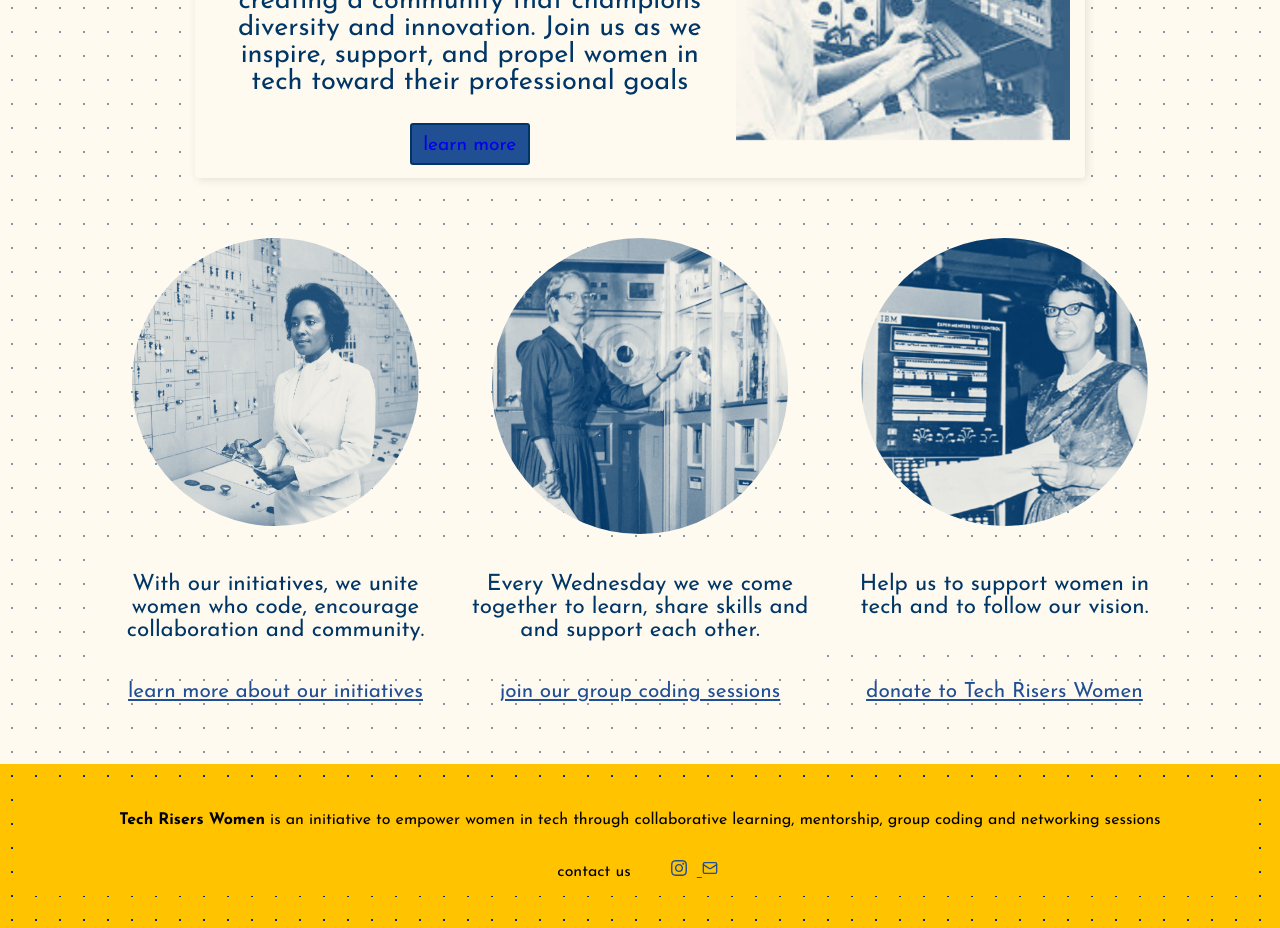
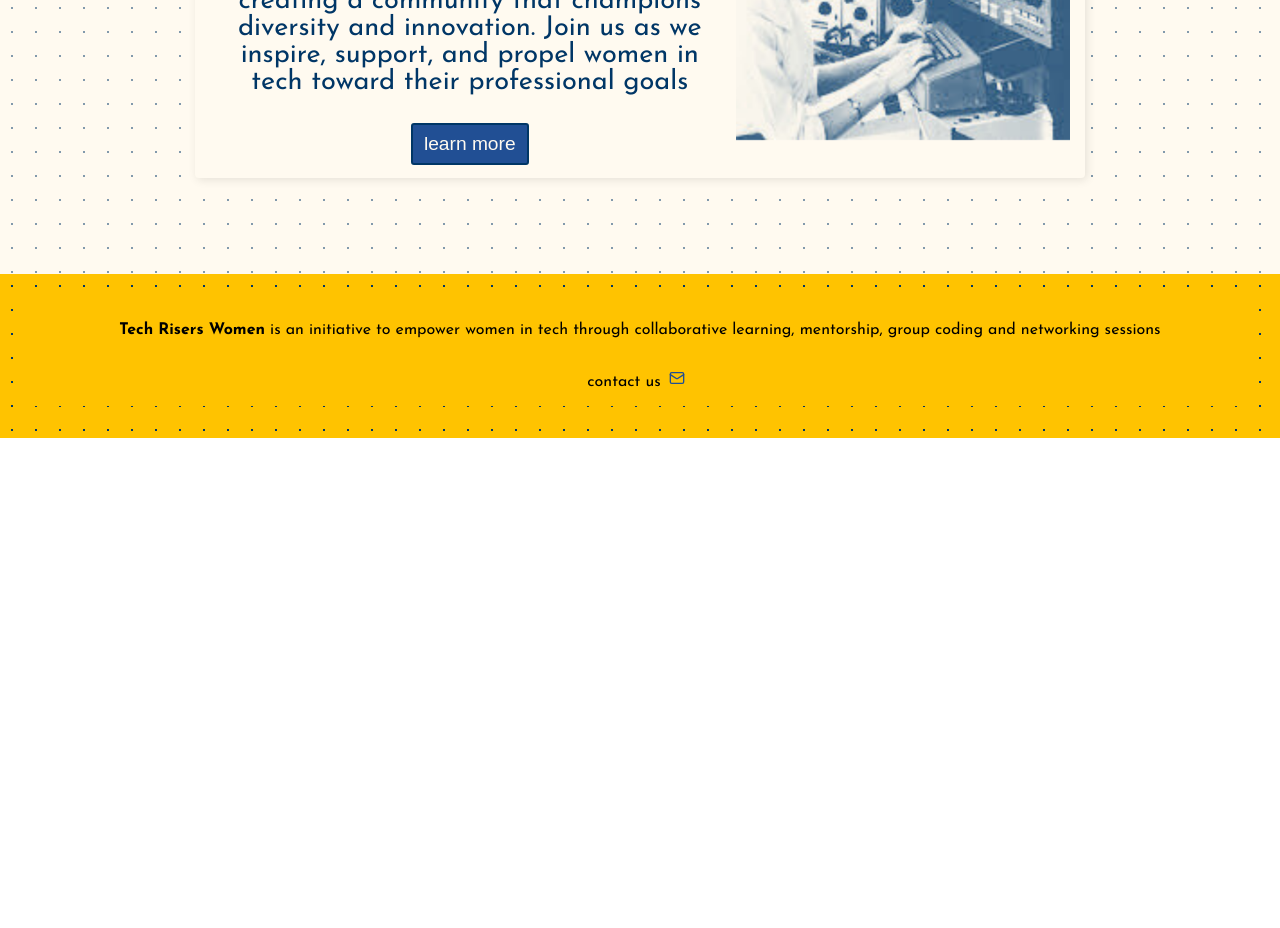
Before and after one commit to gros-pataplouf/Tech-Risers-Women.github.io, a React (Create React App) app: page / in a window 1280 px wide. Shown: the part 740-1668 px from the top of the page. After the commit the page ends 1178 px from the top, so only its background shows below. Built offline with nearby package versions, Linux system fonts and the light colour scheme; some icons are missing.

Commit message:
comment out unused content
+link to about from home

```diff
--- a/src/components/Footer.js
+++ b/src/components/Footer.js
@@ -1,7 +1,7 @@
 import React from "react";
 import styles from "./footer.module.css";
-import { FaXTwitter } from "react-icons/fa6";
-import { SiInstagram } from "react-icons/si";
+// import { FaXTwitter } from "react-icons/fa6";
+// import { SiInstagram } from "react-icons/si";
 import { LuMail } from "react-icons/lu";
 
 function Footer() {
@@ -15,24 +15,23 @@
       <p>
         {" "}
         contact us
-        <span className={styles.icon}>
+        {/* <span className={styles.icon}>
           {" "}
           <a href="/" alt="" className={styles.socialsLink}>
             {" "}
             <FaXTwitter />
           </a>
-        </span>
-        <span className={styles.icon}>
+        </span> */}
+        {/* <span className={styles.icon}>
           {" "}
           <a href="/" alt="" className={styles.socialsLink}>
-            {" "}
+
             <SiInstagram />
           </a>
-        </span>
+        </span> */}
         <span className={styles.icon}>
           <a href="/" alt="" className={styles.socialsLink}>
-            {" "}
-            <LuMail />
+              <LuMail />
           </a>
         </span>
       </p>
--- a/src/components/HamburgerMenu.js
+++ b/src/components/HamburgerMenu.js
@@ -66,7 +66,7 @@
               About
             </NavLink>
           </li>
-          <li className={styles.hamburgerLink}>
+          {/* <li className={styles.hamburgerLink}>
             <NavLink
               to="donate"
               className={({ isActive }) => (isActive ? styles.active : "")}
@@ -74,7 +74,7 @@
             >
               Donate
             </NavLink>
-          </li>
+          </li> */}
           <li className={styles.hamburgerLink}>
             <NavLink
               to="contact"
--- a/src/components/Navbar.js
+++ b/src/components/Navbar.js
@@ -33,14 +33,14 @@
             About
           </NavLink>
         </li>
-        <li>
+        {/* <li>
           <NavLink
             to="donate"
             className={({ isActive }) => (isActive ? styles.active : "")}
           >
             Donate
           </NavLink>
-        </li>
+        </li> */}
         <li>
           <NavLink
             to="contact"
--- a/src/components/footer.module.css
+++ b/src/components/footer.module.css
@@ -17,11 +17,10 @@
 }
 
 .socialsLink {
-  margin-inline: 0.3rem;
+  margin-inline: 0.5rem;
   color: var(---dark);
 }
 
 .socialsLink :hover {
   color: var(---light);
 }
-/* done */
--- a/src/moons/MainIntro.js
+++ b/src/moons/MainIntro.js
@@ -7,22 +7,23 @@
   return (
     <div className={styles.intro}>
       <div className={styles.introWrapper}>
-        <div>
-          <p>
+          <div>
+           <p>
             Fostering empowerment in the tech industry, our comunity-run
             initiative brings together women through regular meetings and group
             coding sessions. We provide a platform for collaborative learning,
             mentorship, and networking, creating a community that champions
             diversity and innovation. Join us as we inspire, support, and propel
             women in tech toward their professional goals
-          </p>
-          <button className={styles.buttonOne}>
-            <a href="/" alt="learn more about Tech risers Women">
+           </p>
 
+            <a href="/about" alt="learn more about Tech risers Women">
+              <button className={styles.buttonOne}>
               learn more
+              </button>
             </a>
-          </button>
-        </div>
+
+          </div>
         <div>
           <img src={womenImage} alt="" className={styles.introImage} />
         </div>
--- a/src/moons/mainIntro.module.css
+++ b/src/moons/mainIntro.module.css
@@ -47,6 +47,7 @@
   background-color: #214f94;
   color: var(---light);
   font-size: 1.2rem;
+  cursor: pointer;
 }
 
 @media (max-width: 1024px) {
--- a/src/planets/Contact.js
+++ b/src/planets/Contact.js
@@ -1,7 +1,7 @@
 import React, { useEffect, useRef, useState } from "react";
 import styles from "./contact.module.css";
-import { FaXTwitter } from "react-icons/fa6";
-import { SiInstagram } from "react-icons/si";
+// import { FaXTwitter } from "react-icons/fa6";
+// import { SiInstagram } from "react-icons/si";
 import { LuMail } from "react-icons/lu";
 
 function Contact() {
@@ -48,12 +48,13 @@
           also welcome curious women to join our Wednesday group sessions.
         </p>
         <div>
-          <a href="/" alt="" className={styles.contactLink}>
+          {/* <a href="/" alt="" className={styles.contactLink}>
             <FaXTwitter />
           </a>
           <a href="/" alt="" className={styles.contactLink}>
             <SiInstagram />
-          </a>
+          </a> */}
+
           <a href="/" target="_blank" alt="" className={styles.contactLink}>
             <LuMail />
           </a>
--- a/src/planets/Home.js
+++ b/src/planets/Home.js
@@ -1,7 +1,7 @@
 import React, { useState, useEffect } from "react";
 import styles from "./home.module.css";
 import Intro from "../moons/MainIntro.js";
-import MainContent from "../moons/MainContent.js";
+// import MainContent from "../moons/MainContent.js";
 
 function Home() {
   const [fadeIn, setFadeIn] = useState(false);
@@ -56,7 +56,8 @@
         </div>
       </div>
       <Intro />
-      <MainContent />
+      {/* <MainContent /> */}
+      {/* Main content: links to about, group sessions, donation */}
     </div>
   );
 }
--- a/src/planets/contact.module.css
+++ b/src/planets/contact.module.css
@@ -70,11 +70,11 @@
 .contactLink {
   margin-inline: 1.5rem;
   font-size: 2.2rem;
-  color: var(---dark);
+  color: var(---baselight);
 }
 
 .contactLink :hover {
-  color: var(---baselight);
+  color: var(---dark);
 }
 @media (max-width: 768px) {
   .contactHeroDivider {
```
